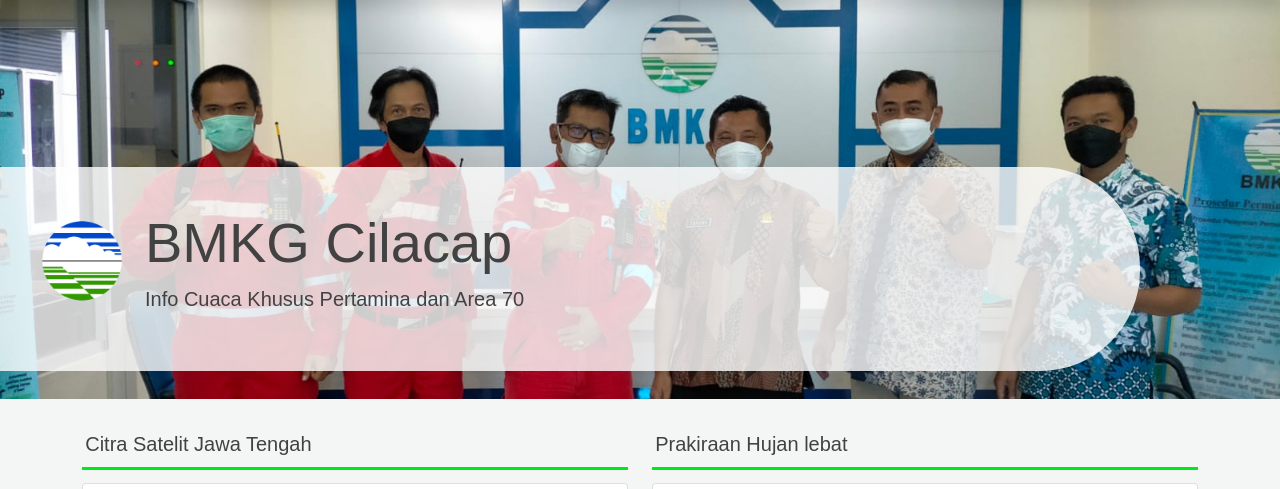
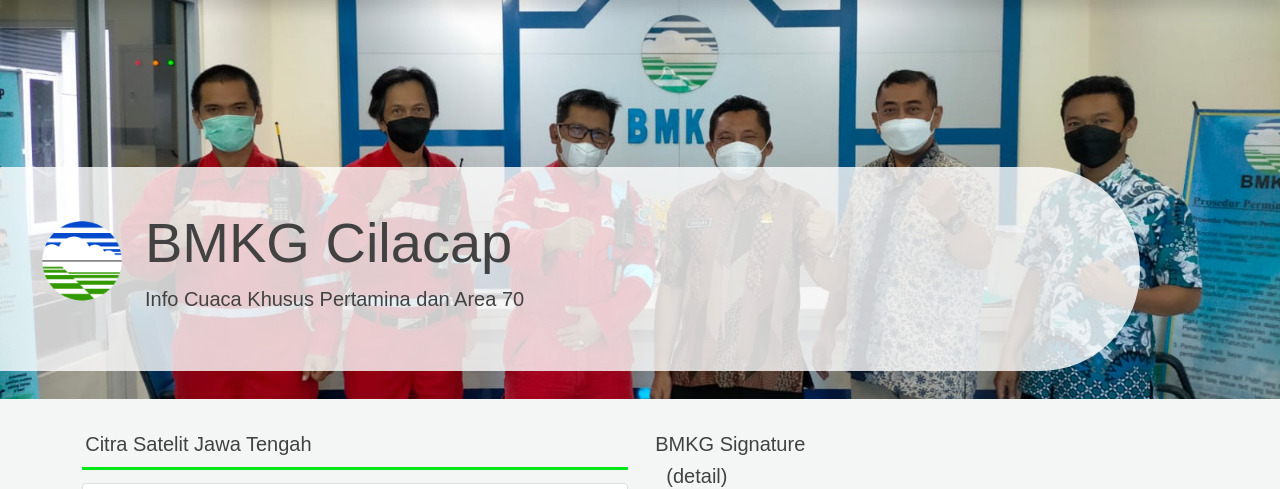
Before and after one commit to aminullohzaqi/bmkgcilacap, a PHP site: page / in a window 1280 px wide. Shown: the part 62-551 px from the top of the page. Run offline with PHP 8.4, Linux system fonts and the light colour scheme; a user stored in the database is signed in; data comes from the database, SQL or seed files in the repository; data that the repository does not hold is empty.

Commit message:
update map bmkg signature

```diff
--- a/index.php
+++ b/index.php
@@ -140,11 +140,18 @@
                 </div>
             </div>
             <div class="col-md-6">
-                <div class="content-title">
-                    <h5>Prakiraan Hujan lebat</h5>
+                <div class="content-title title-flex">
+                    <div class="title">
+                        <h5>BMKG Signature</h5>
+                    </div>
+                    <div class="detail">
+                        <a href="https://signature.bmkg.go.id/weather?-7.667,109.028,9">
+                            <h5>&nbsp; (detail)</h5>
+                        </a>
+                    </div>
                 </div>
                 <div class="card" id="cardContainer">
-                    <iframe src="https://signature.bmkg.go.id/weather"></iframe>
+                    <iframe src="https://signature.bmkg.go.id/weather?-7.667,109.028,9"></iframe>
                 </div>
             </div>
         </div>
```
